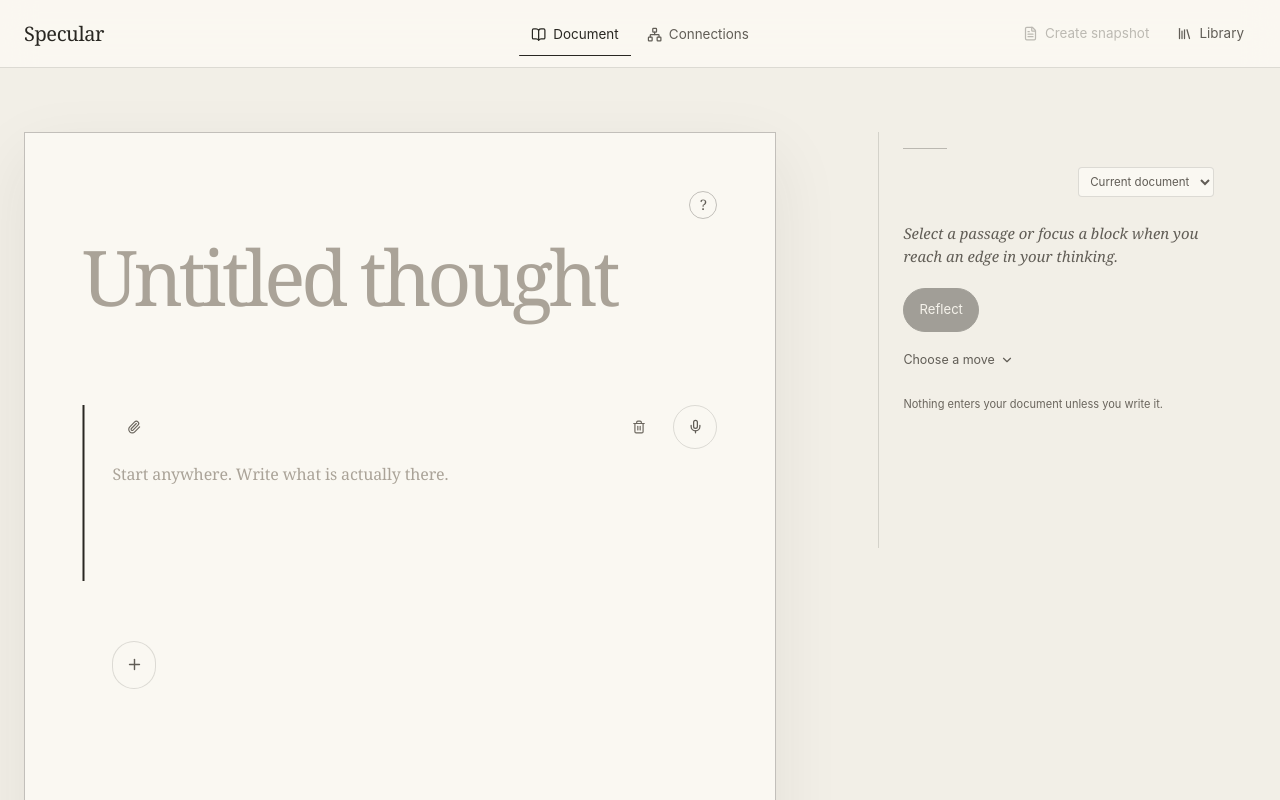
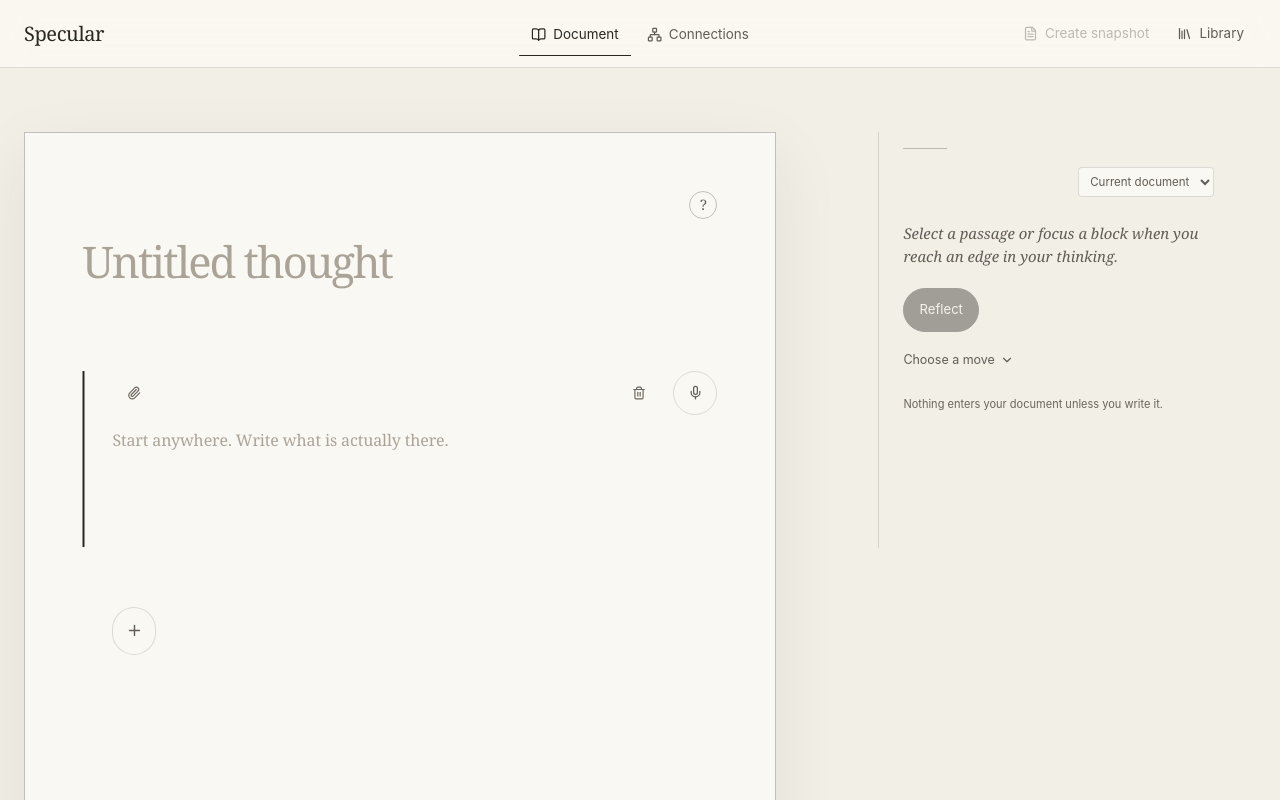
Before and after one commit to HenryBranchAdams/specular-app, a React (Vite) app: page / in a window 1280 px wide. Shown: the top 800 px of the page. Built offline with nearby package versions, Linux system fonts and the light colour scheme.

Commit message:
fix: reduce document title scale

```diff
--- a/src/styles.css
+++ b/src/styles.css
@@ -264,16 +264,16 @@ a:focus-visible {
   padding: 0;
   overflow: hidden;
   resize: none;
-  margin: 0 0 clamp(2.7rem, 6vh, 4.8rem);
+  margin: 0 0 clamp(2.4rem, 5vh, 4rem);
   border: 0;
   outline: 0;
   color: var(--ink);
   background: transparent;
   font-family: Georgia, "Times New Roman", serif;
-  font-size: clamp(2.55rem, 6vw, 5.35rem);
+  font-size: clamp(2.1rem, 3.4vw, 3.15rem);
   font-weight: 400;
-  line-height: 0.99;
-  letter-spacing: -0.055em;
+  line-height: 1.02;
+  letter-spacing: -0.045em;
 }
 
 .generated-title-note {
@@ -1553,7 +1553,7 @@ a:focus-visible {
   }
 
   .document-title {
-    font-size: 2.7rem;
+    font-size: 2.25rem;
   }
 
   .reference-fields {
```
